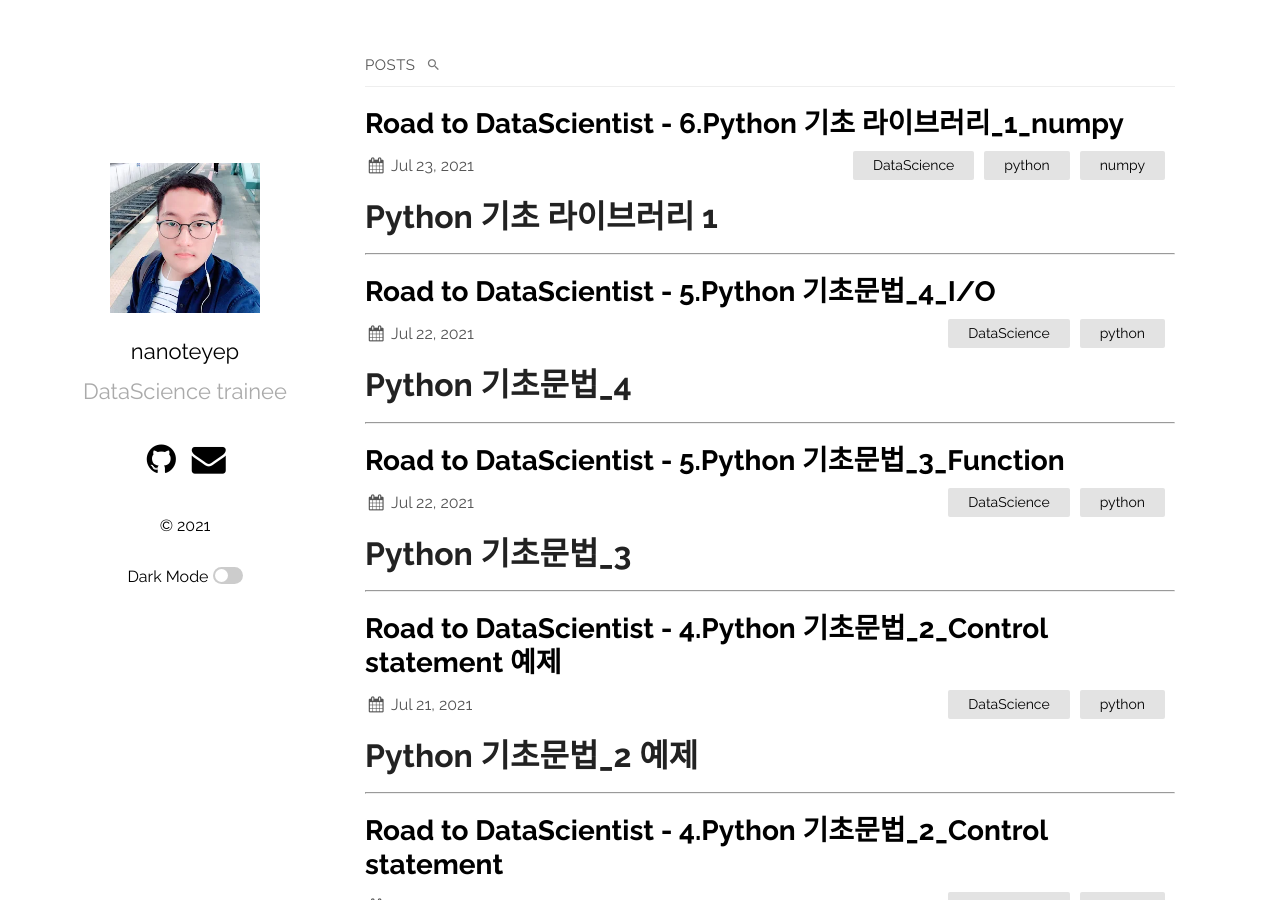
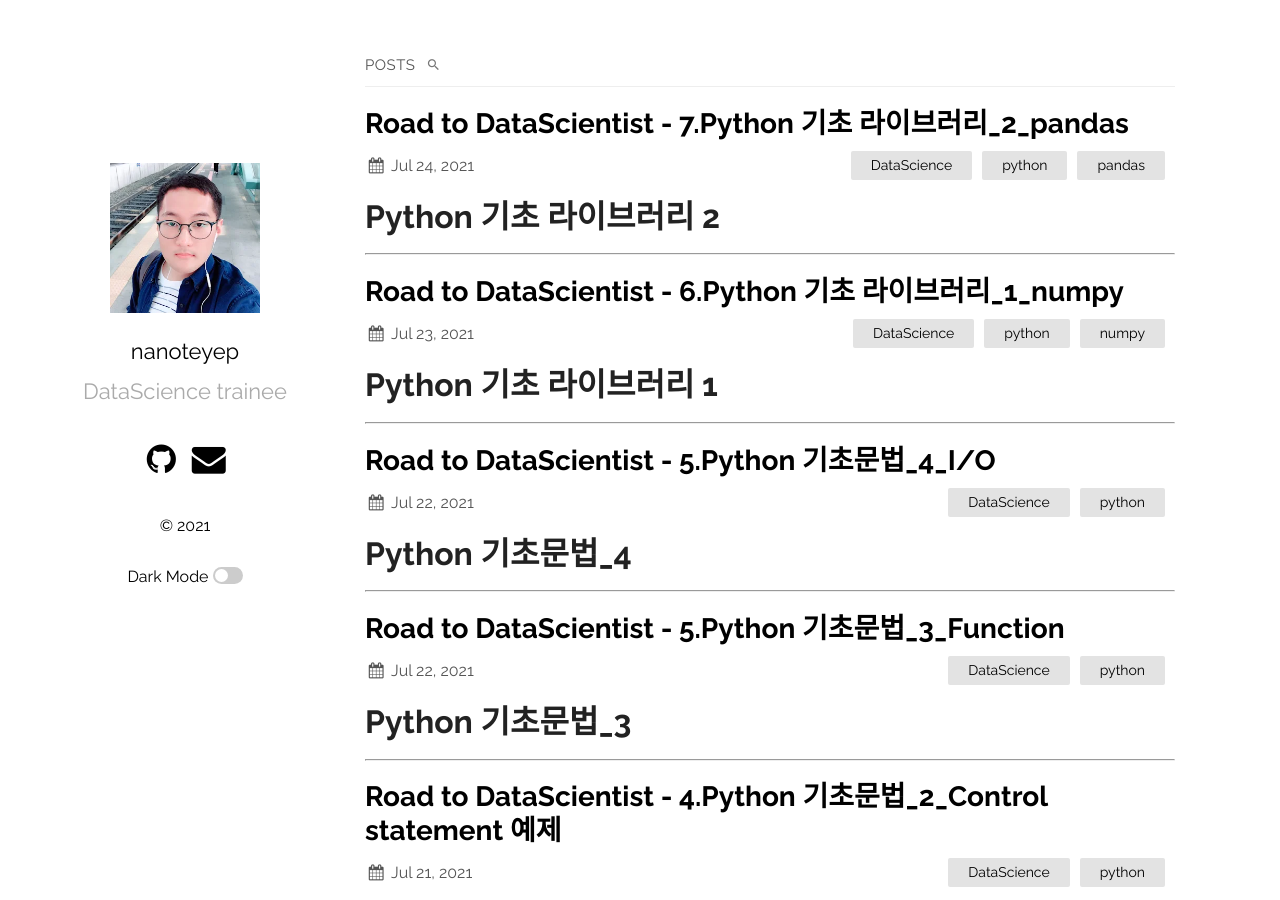
Before and after one commit to nanoteyep/nanoteyep.github.io, a Jekyll site: the page built from index.md, in a window 1280 px wide and 900 px high. Built offline with Jekyll 4.4.1, drawn with Linux system fonts in a browser that asks for light colours; part of the change alters nothing that is shown.

Commit message:
0725 posting, final version(maybe)

````diff
--- a/_posts/2021-07-23-Road to DataScientist_9 .md
+++ b/_posts/2021-07-23-Road to DataScientist_9.md
@@ -213,6 +213,7 @@ arr1 + 1
 ## 7. Indexing
 
 * numpy array의 indexing같은 경우 python list와 상당히 비슷하지만 훨씬 강력한 기능을 제공하고 있습니다.
+
 ```python
 arr = ([1, 2, 3],
         [4, 5, 6],
@@ -236,4 +237,12 @@ print(data)
 masked_data = data > 0         # random으로 생성된 data의 원소중 양수인 원소에만 True를 생성합니다.
 print(masked_data)
 
-print(data[masked_data, :])           # 전체 data 원소 중 masked_data가 True인 원소만을 출력합니다. 이런식으로 index부분에 expression을 집어 넣는 것을 fancy indexing이라고 합니다.
+print(data[masked_data])           # 전체 data 원소 중 masked_data가 True인 원소만을 출력합니다. 이런식으로 index부분에 expression을 집어 넣는 것을 fancy indexing이라고 합니다.
+
+print(data[:, 0] < 0)           # 첫번째 row 에서 0보다 작은 원소는 True를, 0보다 큰 원소는 False를 출력합니다.
+print(data[data[:, 0] < 0, 1])  # 첫번째 row 에서 True가 나온 column을 기억해 두번째 row 에서의 그 column값을 출력합니다.
+```
+---
+# 마치며
+
+numpy의 기능은 여러가지 method를 포함하여 여러가지가 있지만 이번 포스팅에서는 대략적인 사용법만 알아보았습니다. numpy는 데이터 분석에서 매우 중요한 라이브러리 입니다. 다음 포스팅에서는 numpy처럼 데이터 분석에 매우 중요한 두번째 라이브러리, pandas에 대해 알아보려고 합니다.
--- /dev/null
+++ b/_posts/2021-07-24-Road to DataScientist_10.md
@@ -0,0 +1,144 @@
+---
+layout: post
+title:  "Road to DataScientist - 7.Python 기초 라이브러리_2_pandas"
+date:   2021-07-24
+categories: DataScience python pandas
+---
+# Python 기초 라이브러리 2
+---
+
+## 1. Pandas란?
+
+* Pandas란 **python data analysis**의 약자입니다.
+
+* pandas는 정형 데이터 처리에 특화되어 있습니다.
+
+    간단하게 말하면 python에서 excel의 기능을 사용할 수 있습니다.
+
+![numpy_data_type](/img/dataframe.png)
+
+
+* pandas에서 기본적으로 데이터를 다루는 단위인 DataFrame입니다. 흔히 알고있는 spread sheet와 같은 개념입니다.
+
+* 이러한 형태의 데이터를 정형 데이터(structured data), tabular data 등으로 부릅니다.
+
+* DataFrame에서 row를 한줄, 혹은 column을 한줄 떼어낸 것을 Series라고 합니다.
+
+* pandas를 활용하면 많은 형식의 정형데이터를 읽어들이고 가공하여 또 다시 다양한 형태의 정형 데이터로 저장 할 수 있습니다.
+
+![pandas_files](/img/pandas_files.png)
+
+## 2. Pandas 사용법
+
+* 라이브러리를 불러오는 방법은 다음과 같습니다.
+
+```python
+import numpy as np
+import pandas as pd
+```
+
+* pandas의 기본 자료 구조는 Series 와 DataFrame입니다.
+* 위에서 설명 했듯이 Series는 DataFrame의 한 rows 혹은 column이며 Series의 모임이 DataFrame입니다.
+
+```python
+# s는 1, 3, 5, np.nan, 6, 8을 원소로 가지는 pandas.Series 입니다.
+s = pd.Series([1, 3, 5, np.nan, 6, 8])
+print(s)
+
+# 6x4 행렬에 -1에서 1 사이의 랜덤한 숫자를 가지는 원소를 가지고, index열은 dates, 나머지 coulmns은 순서대로 A, B, C, D로 하는 DataFrame 생성 합니다.
+df = pd.DataFrame(np.random.randn(6, 4), index=dates, columns=['A', 'B', 'C', 'D'])    #첫번째 인자는 values, 그 후 index랑 columns를 정해줄 수 있습니다.
+print(df)
+```
+
+## 3. DataFrame의 기초 method
+
+```python
+# dataframe의 맨 위 다섯줄을 보여주는 head()
+df.head()
+df.head(3)  # 숫자를 지정해서 지정된 숫자만큼만 보여주는 기능도 가능합니다.
+
+# dataframe의 맨 뒤 다섯줄을 보여주는 tail()
+df.tail()
+
+# dataframe의 index만을 보여주는 index
+df.index
+
+# dataframe의 column을 보여주는 column
+df.column
+df.column[3] # 이와같이 특정 값을 가져오는 것도 가능합니다.
+
+# dataframe의 values만을 보여주는 values
+df.values
+
+# dataframe에 대한 전체적인 요약정보를 보여줍니다. index, columns, null/not-null/dtype/memory usage가 표시됩니다.
+df.info()     #index, column순으로 정보를 보여줍니다.
+
+# dataframe에 대한 전체적인 통계정보를 보여줍니다.
+df.describe()
+
+# column B를 기준으로 내림차순 정렬
+df.sort_values(by='B', ascending=False).head(3)    #B를 기준으로 내림차순으로 정렬하고 값이 가장큰 top 3
+```
+
+## 4. DataFrame indexing
+
+```python
+# pandas dataframe은 column 이름을 이용하여 기본적인 Indexing이 가능합니다.
+# column A를 indexing
+df["A"]    #dataframe에 바로 indexing을 사용하면, column을 찾습니다. dict의 indexing와 같습니다.
+# == "key"를 indexing. == "key" == "column"
+
+#df["2021-01-01"]    #이렇게 사용하면 key error가 발생합니다.
+
+# 특정날짜를 통한 Indexing, index의 이름을 알 경우 다음과 같이 호출합니다.
+df.loc["2021-01-01"]    #pd.Series datafram은 한줄만 뜯어내면 무조건 Series 입니다.
+
+# 특정 위치를 통한 indexing, index의 이름을 모르더라고 위치를 알고 있다면 다음과 같이 호출합니다.
+df.iloc[2]
+
+# slicing의 경우 index값을 기준으로 slice됩니다.
+df[:3]   # 앞에서 3줄의 rows를 가져옵니다.
+
+# df에서 index value를 기준으로 indexing도 가능합니다. (여전히 row 단위)
+# 20210102부터 20210104까지 잘라봅니다.
+df['2021-01-02':'2021-01-04']
+
+# df.loc에 2차원 indexing도 가능합니다. [:, ["A", "B"]]의 의미는 모든 row에 대해서 columns는 A, B만 가져오라는 의미입니다.
+df.loc[:,["A", "B"]]    #dataframe에서 2차원 indexing 할때, column들은 리스트로 넘겨 줄 수 있습니다.
+
+# pandas는 fancy indexing을 지원합니다. (사실 numpy에서 지원하기 때문에 pandas도 지원합니다.)
+# fancy indexing이란 조건문을 통해 indexing을 할 수 있는 방법으로 True와 False를 원소로 하는 리스트를 통해 masking하는 원리로 동작합니다.
+# column A에 있는 원소들중에 0보다 큰 데이터를 가져옵니다.
+df > 0    #masking
+#df.A > 0   #이러한 형식도 가능합니다.
+df['A'] > 0
+df[df['A'] > 0]
+
+df[df > 0]    #전체 vales중에서 조건에 맞지 않는 애들은 전부 nan이 되어 버립니다.
+
+#chain indexing
+df['A'][df['A'] > 0]    #A에 대해서 fancy 구문이 맞는 것만 출력합니다.
+
+# dataframe은 dictionary와 비슷한 방식으로 assignment가 가능합니다.
+# df에 ['one', 'one','two','three','four','three'] 리스트를 column의 value로 하는 column E를 추가합니다.
+df2['E'] = ['one', 'one', 'two', 'three', 'four', 'three']    #dict에 추가하듯이 추가할 수 있습니다., 이미 colume E 가 존재한다면 update.
+df2
+```
+
+## 5. 외부 데이터 읽고 쓰기
+
+```
+# 외부 데이터 또한 불러 올 수 있습니다..
+# 확장자에 따라 부르는 법이 조금씩 다릅니다. 옵션또한 조금 다르며 이건 csv불러오는 방법입니다.
+data = pd.read_csv(path)
+
+# 바꾼 Dataframe을 저장하는 방법입니다.
+data.to_csv(path)
+```
+
+* pandas를 사용한다면 여러 확장자의 정형데이터를 읽어들이고 가공 할 수 있습니다.
+
+---
+# 마치며
+
+이번 포스팅에서는 pandas에 대해 알아보았습니다. 이번 포스팅또한 간단한 사용법과 개념에 대해 설명하였으나 numpy와 pandas는 개념은 간략하게 이해하고 직접 데이터를 다뤄 보는 것이 중요하다고 생각합니다. 데이터 분석에는 이 두가지 라이브러리 이외에도 seaborn과 같은 시각화 라이브러리 등 다양한 라이브러리의 사용이 가능하지만 이 이후는 직접 데이터를 다루었던 예시를 보면서 학습해 보는 것이 좋다고 생각합니다.
````
Also changed, not shown: _posts/2021-07-22-Road to DataScientist_8.md (renamed from _posts/2021-07-22-Road to DataScientist_8 .md), img/dataframe.png (added), img/pandas_files.png (added).
